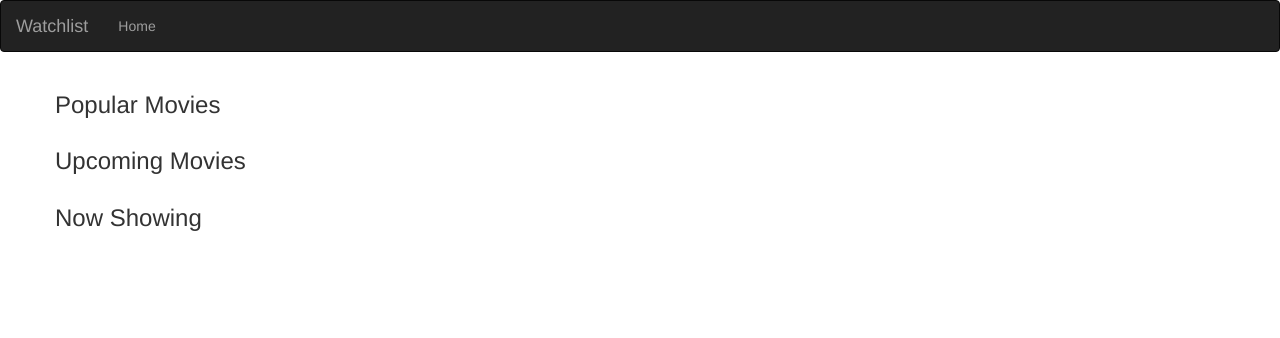
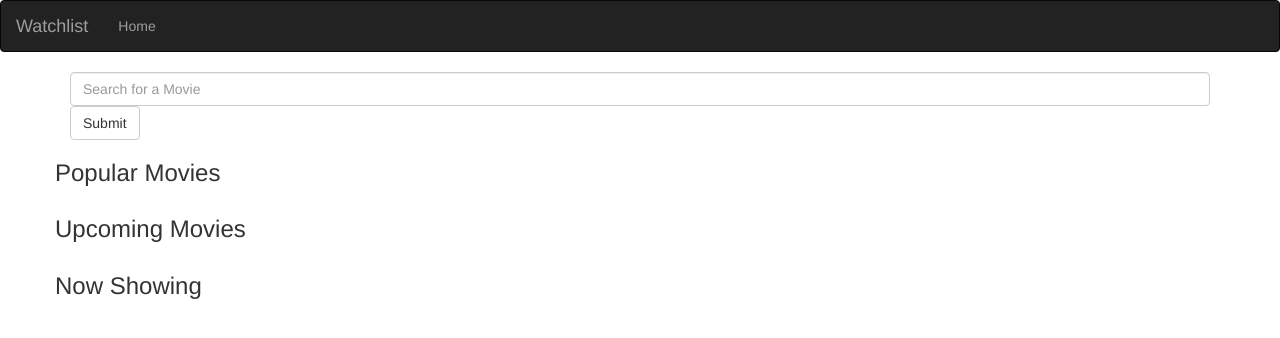
Before and after one commit to mbuthiya/watchlist, a Flask app: template app/templates/index.html in a window 1280 px wide. Shown: the top 338 px of the page. Run offline with Flask 2, Linux system fonts and the light colour scheme; the template is opened without the code that fills it, so the values that code supplies are empty; parts of the project's set-up code (start-up, migrations or seed data) failed here and were passed over; some libraries are stand-ins or nearby versions.

Commit message:
Created a form to gather requests for movie search

```diff
--- a/app/templates/index.html
+++ b/app/templates/index.html
@@ -9,6 +9,15 @@
 {% endblock %}
 <!-- Content block -->
 {% block content %}
+
+<div class="container">
+    <form>
+        <input type="text" name="movie_query" placeholder="Search for a Movie" class="form-control">
+        <input type="submit"  value="Submit" class="btn btn-default">
+    </form>
+
+</div>
+
 <div class="container">
 
     <!-- Popular movie -->
```
